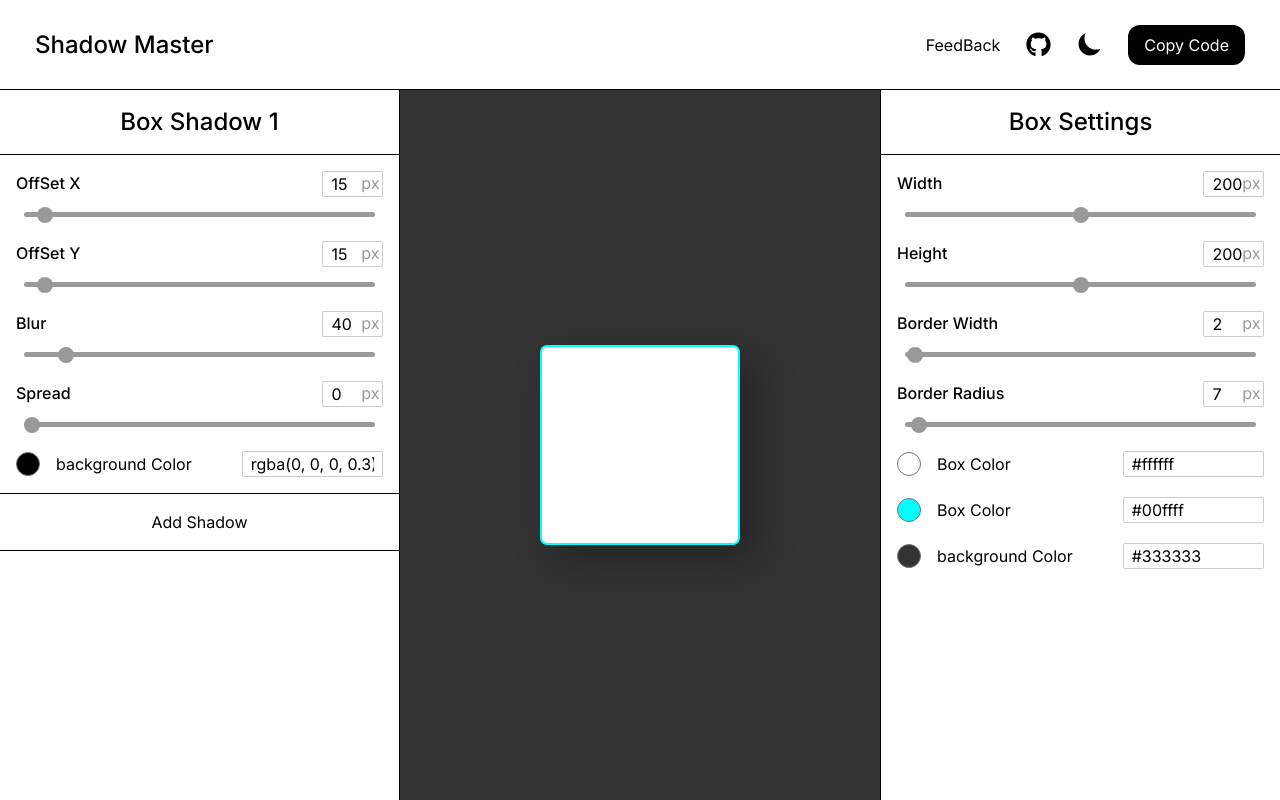
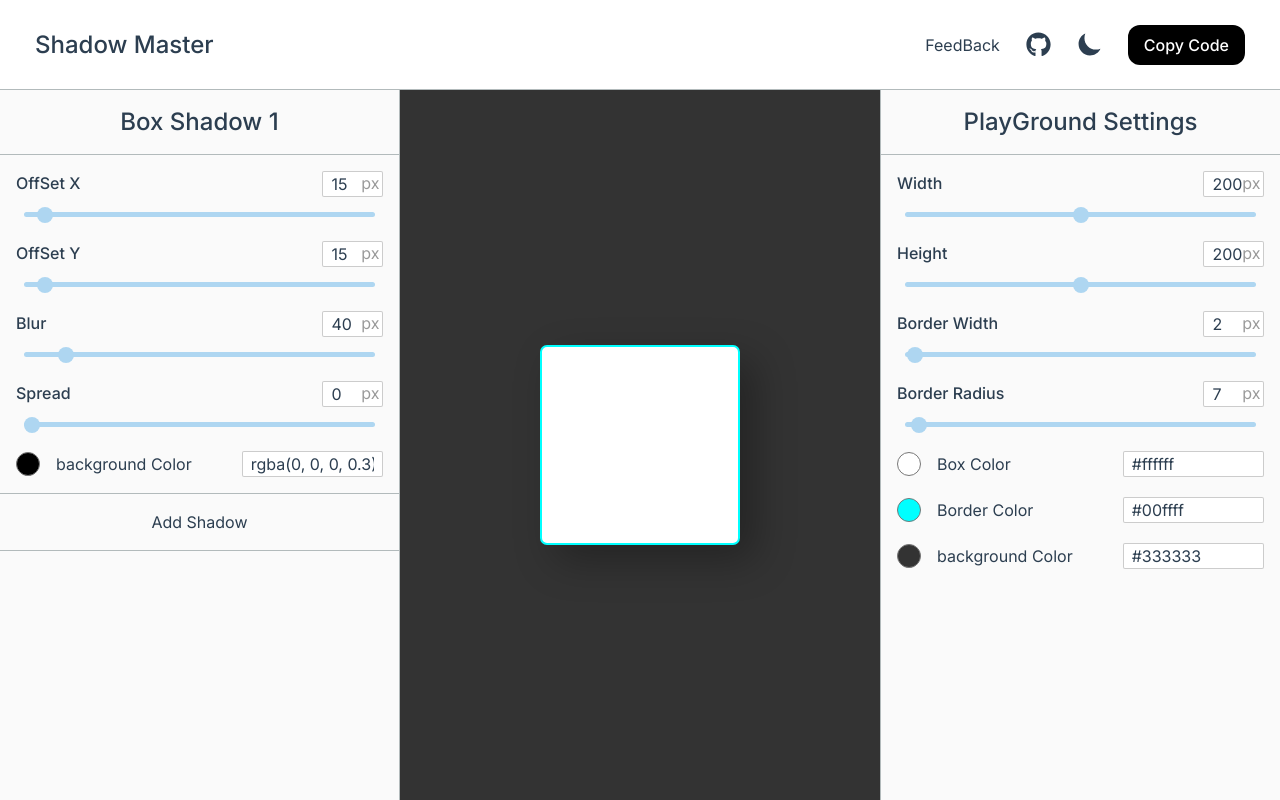
Before and after one commit to Xenos-the-stupid/shadow-master, a React (Vite) app: page / in a window 1280 px wide. Built offline with nearby package versions, Linux system fonts and the light colour scheme.

Commit message:
colors optimizations

```diff
--- a/src/App.tsx
+++ b/src/App.tsx
@@ -4,7 +4,7 @@ import AsideWrapper from "./components/AsideWrapper";
 import Header from "./components/Header";
 import Pxinput from "./components/PxInput";
 import TestingBox from "./components/TestingBox";
-import { playgroundSettingsAtom, PlaygroundSettings } from "./store/box";
+import { playgroundSettingsAtom, PlaygroundSettings } from "./store/playground";
 import ColorInput from "./components/ColorInput";
 import { BoxShadowAtom, boxShadowAtom } from "./store/boxShadow";
 
@@ -181,7 +181,7 @@ export default function App() {
         </main>
         <AsideWrapper className="border-l border-border-color dark:border-border-color-dark">
           <Accordion>
-            <Accordion.Title>Box Settings</Accordion.Title>
+            <Accordion.Title>PlayGround Settings</Accordion.Title>
             <Accordion.Body className="flex flex-col gap-5">
               <Pxinput>
                 <Pxinput.Header>
@@ -273,7 +273,7 @@ export default function App() {
                     updatePlaygroundSettings({ e, prop: "borderColor" })
                   }
                 />
-                <ColorInput.Label>Box Color</ColorInput.Label>
+                <ColorInput.Label>Border Color</ColorInput.Label>
                 <ColorInput.Text
                   value={boxSettings.borderColor}
                   onChange={(e) =>
--- a/src/components/AsideWrapper.tsx
+++ b/src/components/AsideWrapper.tsx
@@ -7,7 +7,10 @@ export default function AsideWrapper({ ...props }: AsideWrapperProps) {
   return (
     <aside
       {...props}
-      className={cn("w-[400px] bg-white dark:bg-black", props.className)}
+      className={cn(
+        "bg-bg-light dark:bg-bg-dark w-[400px] overflow-auto",
+        props.className,
+      )}
     />
   );
 }
--- a/src/components/Header.tsx
+++ b/src/components/Header.tsx
@@ -14,12 +14,13 @@ export default function Header() {
     const generatedCode = generateProperty(boxShadow);
     navigator.clipboard.writeText(generatedCode);
     toast.success("Copied to clipboard!", {
-      className: "dark:bg-black dark:text-white shadow-md dark:shadow-white/30",
+      className:
+        "dark:bg-black dark:text-primary-text shadow-md dark:shadow-white/30",
     });
   };
 
   return (
-    <header className="sticky top-0 flex h-[90px] items-center justify-between border-b border-border-color px-[35px] dark:border-border-color-dark dark:bg-black dark:text-white">
+    <header className="sticky top-0 flex h-[90px] items-center justify-between border-b border-border-color px-[35px] dark:border-border-color-dark dark:bg-[#121212] dark:text-white">
       <h1 className="text-2xl font-medium">Shadow Master</h1>
       <div className="flex items-center gap-[1.625rem]">
         <button>FeedBack</button>
@@ -38,7 +39,7 @@ export default function Header() {
           )}
         </button>
         <button
-          className="rounded-xl bg-black px-4 py-2 text-white dark:bg-white dark:text-black"
+          className="rounded-xl bg-black px-4 py-2 font-medium text-white dark:bg-white dark:text-black"
           onClick={copyGeneratedCode}
         >
           Copy Code
--- a/src/components/TestingBox.tsx
+++ b/src/components/TestingBox.tsx
@@ -1,5 +1,5 @@
 import { useAtom } from "jotai";
-import { playgroundSettingsAtom } from "../store/box";
+import { playgroundSettingsAtom } from "../store/playground";
 import { useRef, useEffect } from "react";
 import { addPixcels } from "../utils/add-pixcels";
 import { boxShadowAtom } from "../store/boxShadow";
--- a/src/index.css
+++ b/src/index.css
@@ -5,14 +5,18 @@
 @tailwind utilities;
 
 :root {
-  --text-color-light: hsl(0, 0, 0, .56);
+  --text-color-light: #2C3E50;
   --text-color-dark: hsl(0, 0, 0, .87);
   --font-inter: "Inter", sans-serif;
-  --border-color: rgba(0, 0, 0, .35) --border-color-dark: rgba(255, 255, 255, .35);
+  --border-color: #B2BABB;
+  --border-color-dark: rgba(255, 255, 255, .35);
+  --bg-dark: #121212;
+  --bg-light: #FAFAFA;
 }
 
 html {
   font-family: var(--font-inter);
+  color: var(--text-color-light);
 }
 
 input[type="range"] {
@@ -27,12 +31,12 @@ input[type="range"] {
 
 input[type="range"]::-webkit-slider-runnable-track {
   height: 0.3rem;
-  background-color: #999;
+  background-color: #AED6F1;
   border-radius: 50px;
 }
 
 input[type="range"]::-moz-range-track {
-  background: var(--border-color);
+  background: #AED6F1;
   height: 0.3rem;
   border-radius: 50px;
 }
@@ -41,7 +45,7 @@ input[type="range"]::-webkit-slider-thumb {
   appearance: none;
   -webkit-appearance: none;
   margin-top: -5px;
-  background-color: #999;
+  background-color: #AED6F1;
   height: 1rem;
   width: 1rem;
   border-radius: 50%;
@@ -77,3 +81,28 @@ input[type="color"]::-webkit-color-swatch-wrapper {
 input[type="color"]::-webkit-color-swatch {
   border-radius: 50%;
 }
+
+/* .dark {
+  --text-color-light: hsl(0, 0, 0, .87);
+  --text-color-dark: #2C3E50;
+  --border-color: rgba(255, 255, 255, .35);
+  --border-color-dark: #B2BABB;
+} */
+
+.test {
+  box-shadow: 15px 15px 40px 0px rgba(0, 0, 0, 0.3),
+    0px 0px 0px 0px #000000,
+    0px 0px 0px 0px #000000,
+    0px 0px 0px 0px #000000,
+    0px 0px 0px 0px #000000;
+  -webkit-box-shadow: 15px 15px 40px 0px rgba(0, 0, 0, 0.3),
+    0px 0px 0px 0px #000000,
+    0px 0px 0px 0px #000000,
+    0px 0px 0px 0px #000000,
+    0px 0px 0px 0px #000000;
+  -moz-box-shadow: 15px 15px 40px 0px rgba(0, 0, 0, 0.3),
+    0px 0px 0px 0px #000000,
+    0px 0px 0px 0px #000000,
+    0px 0px 0px 0px #000000,
+    0px 0px 0px 0px #000000;
+}
--- a/tailwind.config.js
+++ b/tailwind.config.js
@@ -5,9 +5,11 @@ export default {
     extend: {
       colors: {
         "primary-text": "var(--text-color-light)",
-        "secondary-text-dark": "var(--text-color-dark)",
+        "primary-text-dark": "var(--text-color-dark)",
         "border-color": "var(--border-color)",
         "border-color-dark": "var(--border-color-dark)",
+        "bg-dark": "var(--bg-dark)",
+        "bg-light": "var(--bg-light)",
       },
       fontFamily: {
         inter: ["Inter", "sans-serif"],
```
Also changed, not shown: src/store/playground.ts (renamed from src/store/box.ts).
